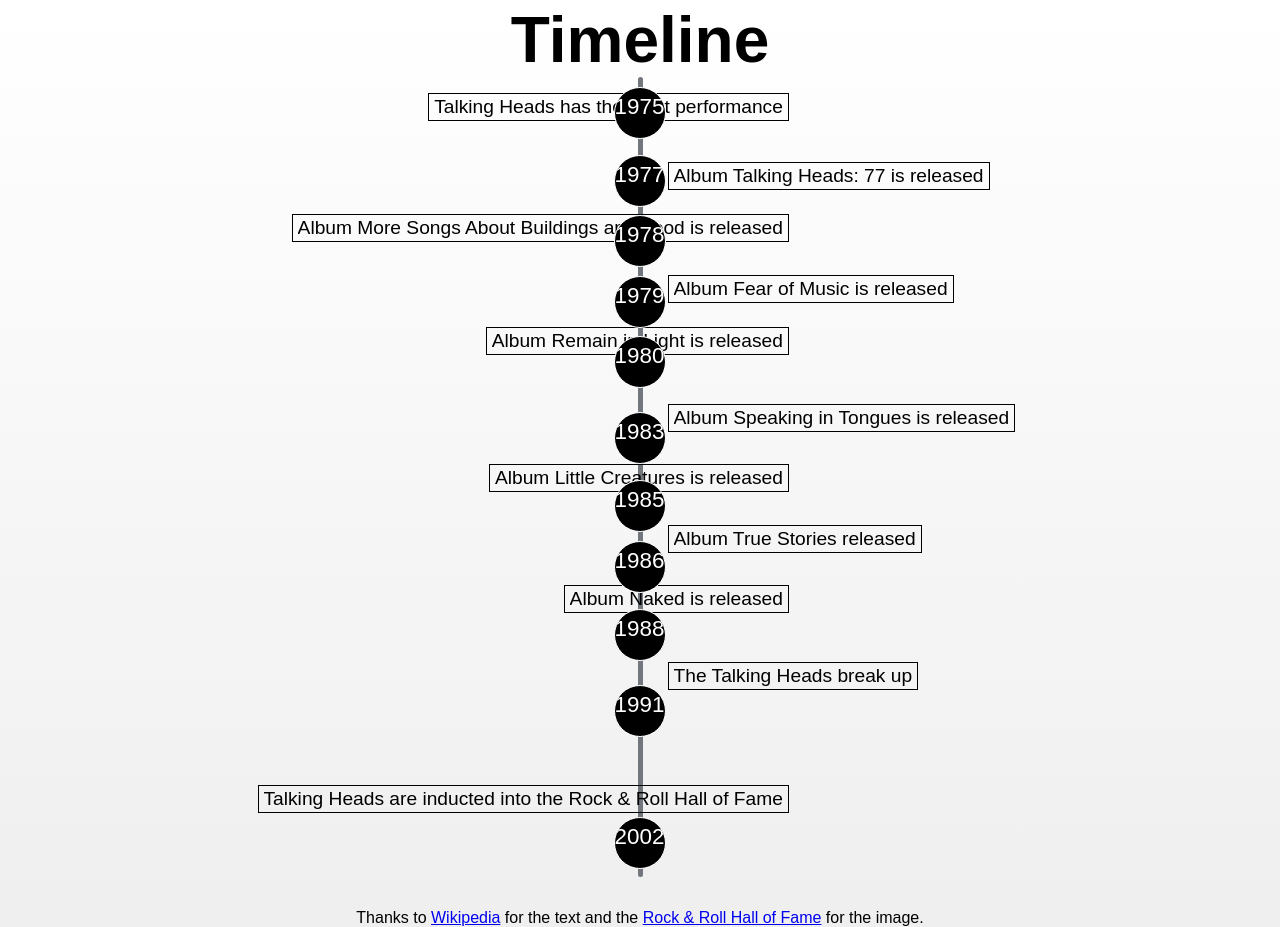
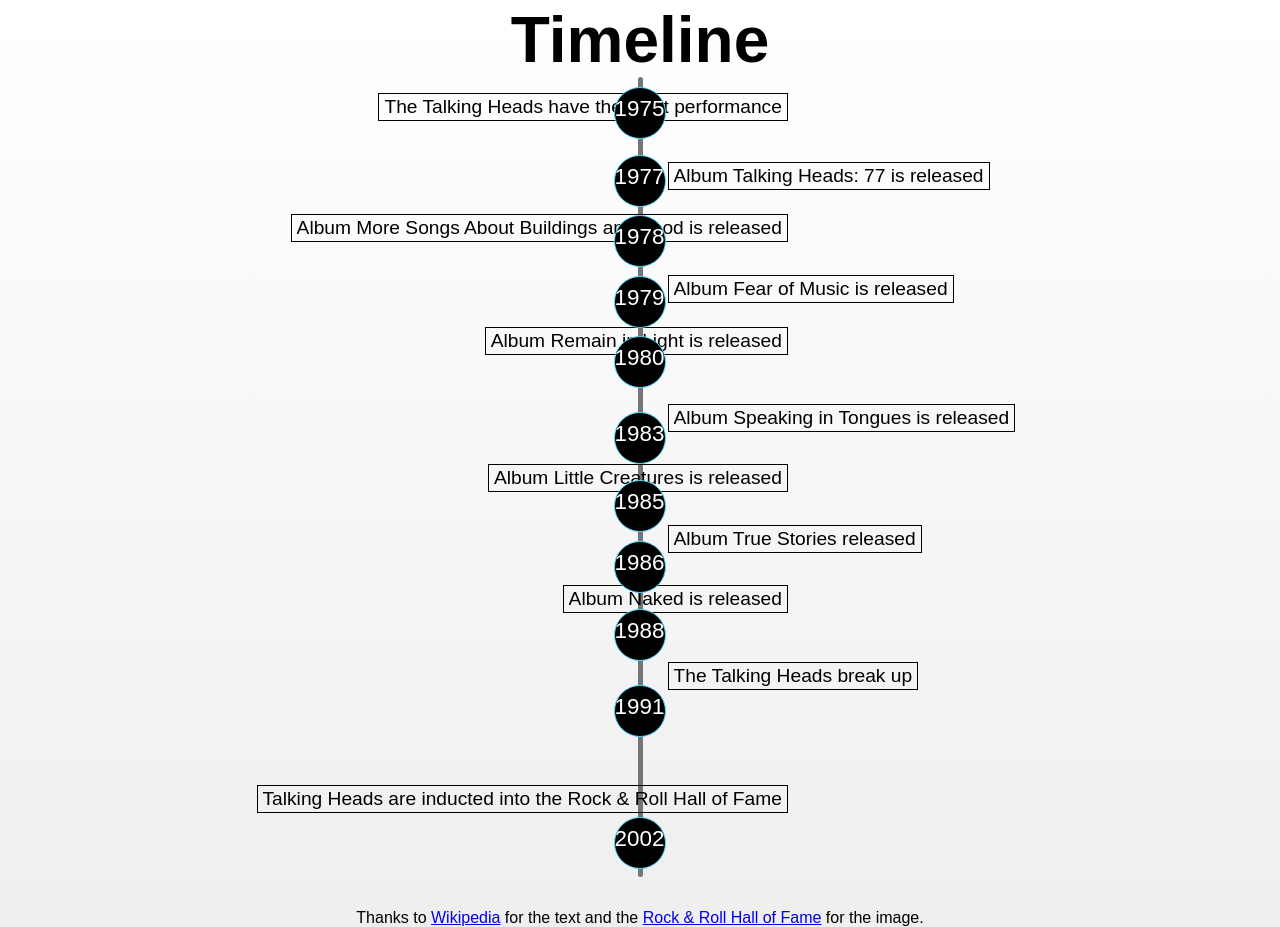
Before and after one commit to kgdiem/tribute-page, a plain HTML site: page index.html in a window 1280 px wide. Shown: the part 1713-2640 px from the top of the page. Drawn offline with Linux system fonts and the light colour scheme; a web font is replaced by a local one.

Commit message:
done refactoring

```diff
--- a/index.html
+++ b/index.html
@@ -41,7 +41,7 @@
                     <div id="labels-left">
                         <div class="label">
                             <div>
-                                <p>Talking Heads has their first performance</p>
+                                <p>The Talking Heads have their first performance</p>
                             </div>
                         </div>
 
--- a/resources/css/index.css
+++ b/resources/css/index.css
@@ -69,7 +69,7 @@
 }
 
 #labels-left{
-    margin-left: -385px;
+    margin-left: -386px;
     text-align: right;
 }
 
@@ -106,14 +106,14 @@
     height: 50px;
     width: 50px;
     border-radius: 50%;
-    border: 1px solid white;
+    border: 1px solid #4fd5f7;
     background-color: black;
     font-size: 1.4em;
 }
 
 .dot p{
     margin: 0;
-    margin-top: 6px;
+    margin-top: 8px;
 }
 
 footer{
--- a/resources/js/index.js
+++ b/resources/js/index.js
@@ -30,38 +30,50 @@
 }
 
 function addDotPositioning(leftLabelDiv, leftLabelDivLoadMargin, rightLabelDiv, rightLabelsMargin){
-    const dotElements = document.getElementsByClassName('dot');
+
+    changeDotMargins(leftLabelDiv, rightLabelDiv);
+
+    checkMobileTimeline(leftLabelDiv, leftLabelDivLoadMargin, rightLabelsMargin);
+
+}
+
+function changeDotMargins(leftLabelDiv, rightLabelDiv){
     const timeline = document.getElementById('line');
-    const dotsContainer = getComputedStyle(document.getElementById('dots'));
+    const dotsContainerDiv = document.getElementById('dots');
+    const dotElements = dotsContainerDiv.getElementsByClassName('dot');
 
-    const containerMargin = parseInt(dotsContainer.marginTop);
+    const dotsContainerMargin = getComputedStyle(dotsContainerDiv).marginTop;
 
-    const dotCount = dotElements.length;
+    const containerMargin = parseInt(dotsContainerMargin);
 
     const lengthOfTimeline = timeline.clientHeight - containerMargin;
 
-    const start = getDotYear(dotElements[0]);
+    const dotCount = dotElements.length;
 
     const lastDot = dotElements[dotCount - 1];
 
     const dotHeight = lastDot.clientHeight;
 
+    const start = getDotYear(dotElements[0]);
+
     const end = getDotYear(lastDot);
-
-    const yearMargin = getYearMargin(lengthOfTimeline, dotCount, containerMargin, dotHeight, start, end);
 
     const leftLabels = Array.from(leftLabelDiv.querySelectorAll('.label:not(:first-child)'));
     const rightLabels = Array.from(rightLabelDiv.querySelectorAll('.label'));
+
+    const yearMargin = getYearMargin(lengthOfTimeline, dotCount, containerMargin, dotHeight, start, end);
+    const dotDount = dotElements.length;
 
     let dotElement;
     let dotYear;
     let label;
     let margin;
     let lastDotMargin;
+    let labelMargin;
     let lastMargin = 0;
     let lastYear = start;
 
-    for(let i = 1; i < dotCount - 1; i++){
+    for(let i = 1; i <  dotCount - 1; i++){
         dotElement = dotElements[i];
         dotYear = getDotYear(dotElement);
         margin = (yearMargin * (dotYear - lastYear));
@@ -70,7 +82,8 @@
 
         label = (i % 2 !== 0) ? rightLabels.shift() : leftLabels.shift();
 
-        label.style.marginTop = margin + lastMargin + (dotHeight*1.37);
+        labelMargin = margin + lastMargin + (dotHeight*1.37);
+        label.style.marginTop = labelMargin;
 
         lastYear = dotYear;
         lastMargin = margin;
@@ -79,14 +92,10 @@
     lastDotMargin = (yearMargin * (end - lastYear) - containerMargin);
     lastDot.style.marginTop = lastDotMargin >= 0 ? lastDotMargin : 0;
 
-    if(dotCount % 2 === 0){
-        rightLabels.shift().style.marginTop = lastDotMargin + lastMargin + (dotHeight*1.37);
-    }
-    else{
-        leftLabels.shift().style.marginTop = lastDotMargin + lastMargin + (dotHeight*1.37);
-    }
+    const lastLabel = dotCount % 2 === 0 ? rightLabels : leftLabels;
 
-    checkMobileTimeline(leftLabelDiv, leftLabelDivLoadMargin, rightLabelsMargin);
+    lastLabel.shift().style.marginTop = lastDotMargin + lastMargin + (dotHeight*1.37);
+
 }
 
 function getDotYear(dot){
```
